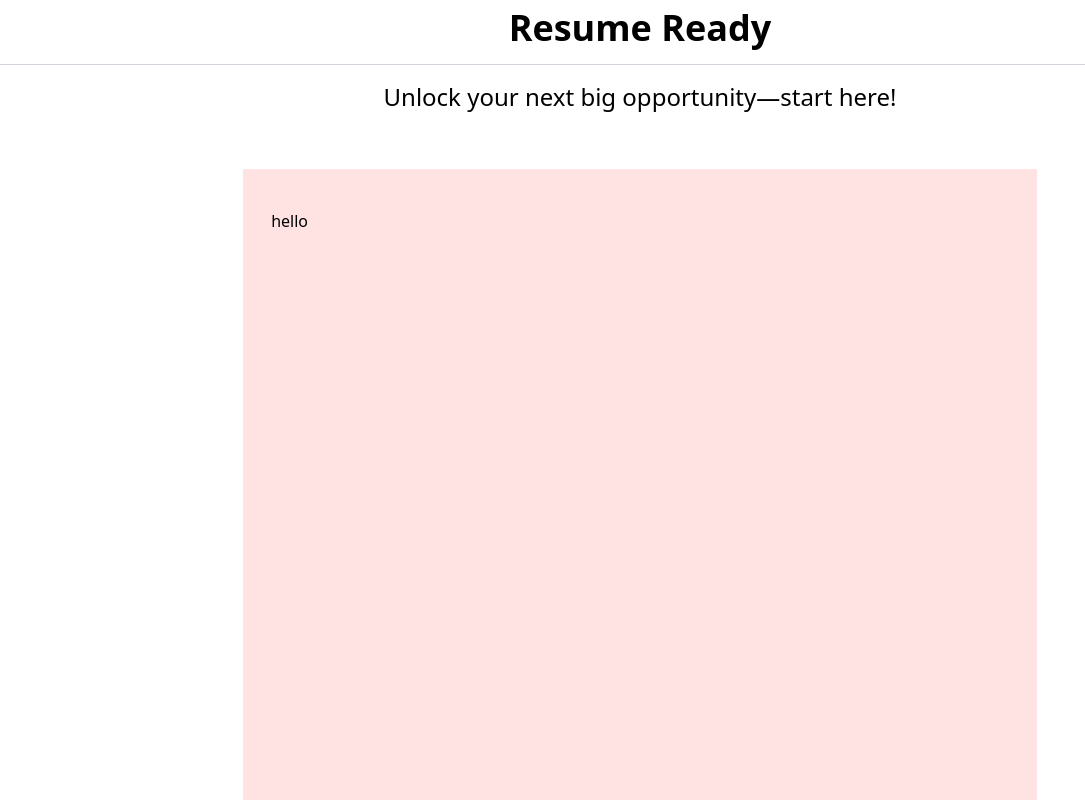
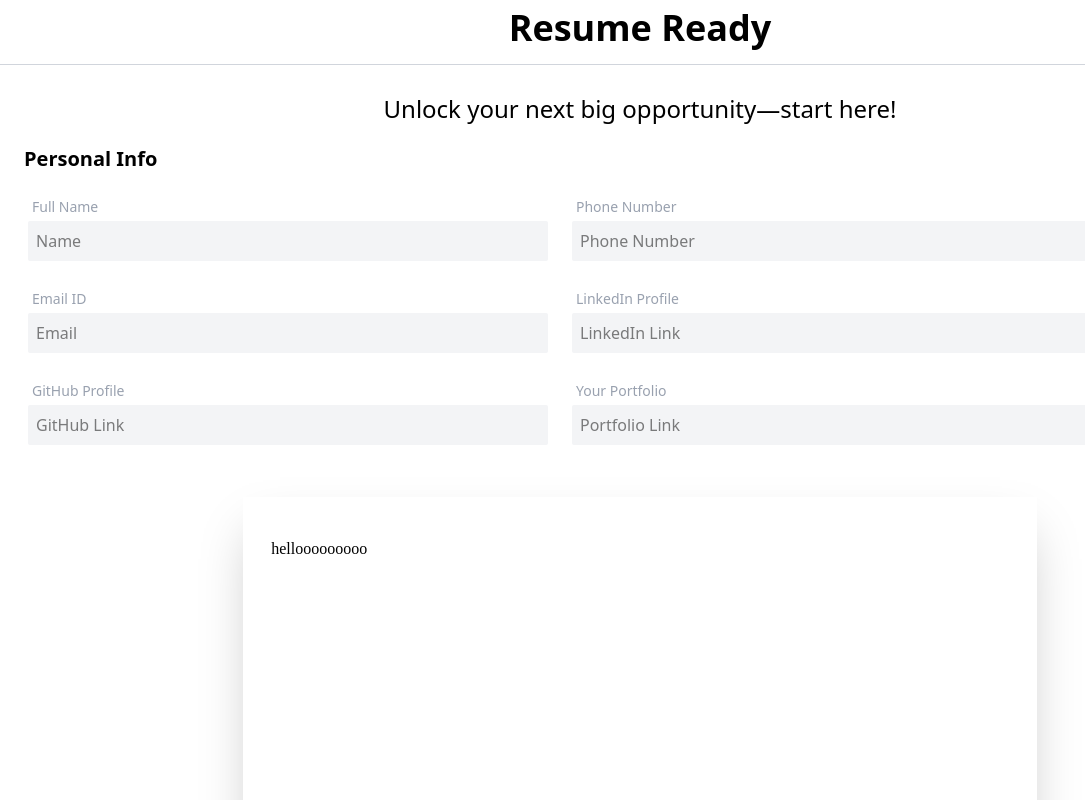
Before and after one commit to sanskriti2004/resume-ready, a React (Vite) app in the folder resume-ready/: page / in a window 1280 px wide. Shown: the top 800 px of the page, without its empty margins (0-1085 px from the left). Built offline with nearby package versions, Linux system fonts and the light colour scheme.

Commit message:
added personal details component

```diff
--- a/resume-ready/src/App.jsx
+++ b/resume-ready/src/App.jsx
@@ -1,17 +1,13 @@
 import { useState } from "react";
 import Header from "./components/Header.jsx";
 import MainForm from "./components/MainForm.jsx";
-import Resume from "./components/Resume.jsx";
 import "./App.css";
 
 function App() {
-  const [count, setCount] = useState(0);
-
   return (
     <>
       <Header />
       <MainForm />
-      <Resume />
     </>
   );
 }
--- /dev/null
+++ b/resume-ready/src/components/InputBox.jsx
@@ -0,0 +1,23 @@
+import React from "react";
+
+const InputBox = ({
+  IPtype = "text",
+  IPplaceholder = "Name",
+  IPlabel = "",
+}) => {
+  return (
+    <div className="flex flex-col m-3">
+      <label htmlFor={IPplaceholder} className="text-sm text-gray-400 p-1">
+        {IPlabel}
+      </label>
+      <input
+        id={IPplaceholder}
+        type={IPtype}
+        placeholder={IPplaceholder}
+        className="bg-gray-100 w-130  p-2 rounded-xs focus:outline-none focus:shadow-md focus:border-b-cyan-600"
+      />
+    </div>
+  );
+};
+
+export default InputBox;
--- a/resume-ready/src/components/MainForm.jsx
+++ b/resume-ready/src/components/MainForm.jsx
@@ -1,11 +1,21 @@
-import React from "react";
+import React, { useState } from "react";
+import PersonalInfo from "./PersonalInfo.jsx";
+import Resume from "./Resume.jsx";
 
 const MainForm = () => {
+  const [userData, setUserData] = useState({
+    name: "",
+    email: "",
+    experience: "",
+  });
+
   return (
     <div className="p-4">
-      <h3 className="text-2xl font-normal text-center">
+      <h3 className="text-2xl font-normal text-center p-3">
         Unlock your next big opportunity—start here!
       </h3>
+      <PersonalInfo />
+      <Resume />
     </div>
   );
 };
--- /dev/null
+++ b/resume-ready/src/components/PersonalInfo.jsx
@@ -0,0 +1,35 @@
+import React from "react";
+import InputBox from "./InputBox.jsx";
+const PersonalInfo = () => {
+  return (
+    <div>
+      <h2 className="text-xl font-bold p-2">Personal Info</h2>
+      <div className="flex flex-row flex-wrap">
+        <InputBox IPtype="text" IPplaceholder="Name" IPlabel="Full Name" />
+        <InputBox
+          IPtype="number"
+          IPplaceholder="Phone Number"
+          IPlabel="Phone Number"
+        />
+        <InputBox IPtype="Email" IPplaceholder="Email" IPlabel="Email ID" />
+        <InputBox
+          IPtype="text"
+          IPplaceholder="LinkedIn Link"
+          IPlabel="LinkedIn Profile"
+        />
+        <InputBox
+          IPtype="text"
+          IPplaceholder="GitHub Link"
+          IPlabel="GitHub Profile"
+        />
+        <InputBox
+          IPtype="text"
+          IPplaceholder="Portfolio Link"
+          IPlabel="Your Portfolio"
+        />
+      </div>
+    </div>
+  );
+};
+
+export default PersonalInfo;
--- a/resume-ready/src/components/Resume.jsx
+++ b/resume-ready/src/components/Resume.jsx
@@ -2,9 +2,9 @@ import React from "react";
 
 const Resume = () => {
   return (
-    <div className="flex justify-center p-10">
-      <div className="w-[210mm] h-[297mm] bg-red-100 flex py-10 px-7 ">
-        hello
+    <div className="flex justify-center p-10 font-['Times_New_Roman'] ">
+      <div className="w-[210mm] h-[297mm] bg-white shadow-2xl flex py-10 px-7 ">
+        hellooooooooo
       </div>
     </div>
   );
```
